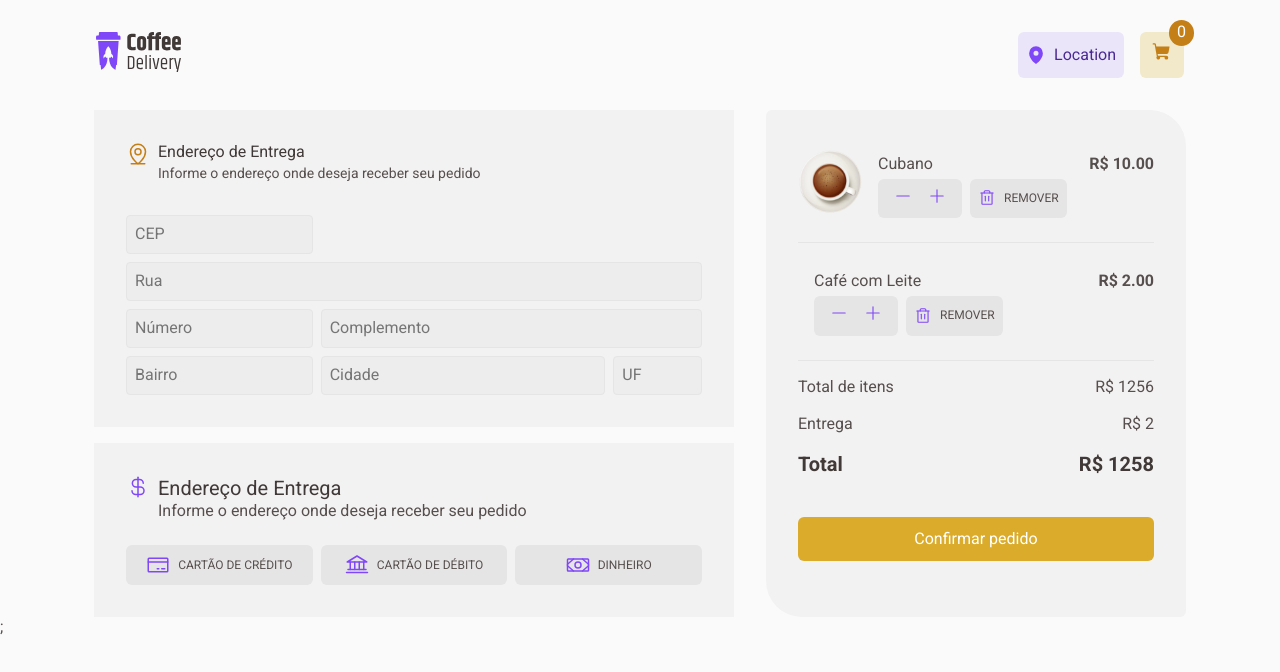
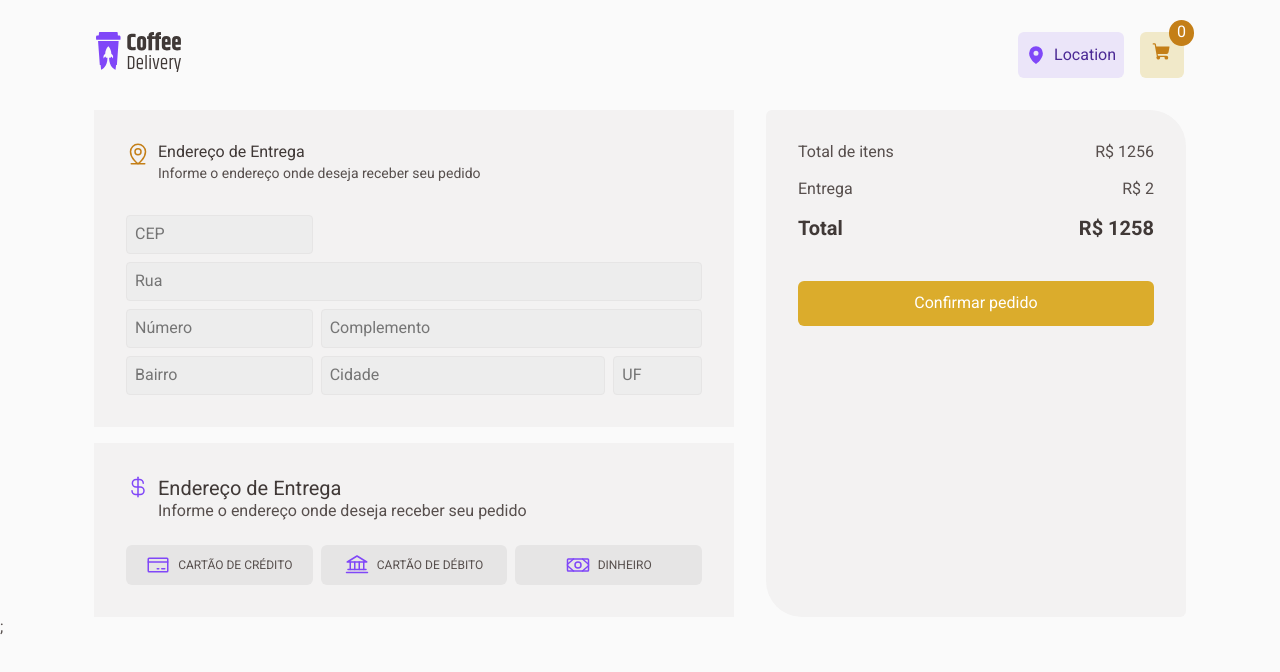
Before and after one commit to bruflor/ignite-challenge02-Coffe-Delivery, a React (Vite) app: page /cart in a window 1280 px wide. Shown: the top 672 px of the page. Built offline with nearby package versions, Linux system fonts and the light colour scheme.

Commit message:
todos for tomorrow

```diff
--- a/src/pages/Cart/Checkout.tsx
+++ b/src/pages/Cart/Checkout.tsx
@@ -5,7 +5,9 @@ import {
   Money,
   CreditCard,
 } from "phosphor-react";
+import { useContext } from "react";
 import { CartCard } from "../../components/Cards/cartCard";
+import { CartContext } from "../../contexts/CartContext";
 import {
   CartPageContainer,
   FormContainer,
@@ -15,6 +17,14 @@ import {
 } from "./style";
 
 export const Checkout = () => {
+  const { onCart } = useContext(CartContext);
+
+  //TODO: Form section as well for payments methods. They could be a select option
+  //TODO: Button "confirmar pedido" as submit form
+  //TODO: AmountCounter block negative numbers
+  //TODO: Remove Button
+  //TODO: Calculate prices totals
+  //TODO: onSubmit change main page for sucess page and pass data to that
   return (
     <CartPageContainer>
       <CheckoutContainer>
@@ -64,8 +74,17 @@ export const Checkout = () => {
       </CheckoutContainer>
 
       <ProductsCardsContainer>
-        <CartCard name={"Cubano"} price={10} />
-        <CartCard name={"Café com Leite"} price={2} />
+        {onCart.map((product) => {
+          return (
+            <CartCard
+              key={product.id}
+              id={product.id}
+              amount={product.amount}
+              name={product.name}
+              price={product.price}
+            />
+          );
+        })}
         <div>
           <p>Total de itens</p>
           <p>R$ 1256</p>
--- a/src/pages/Home/index.tsx
+++ b/src/pages/Home/index.tsx
@@ -6,7 +6,6 @@ import { coffeMenu } from "../../mocks/coffeMenu";
 import { CoffeMenu } from "./style";
 
 export const Home = () => {
-  // const [onCart, setOnCart] = useState<CartProps[]>([]);
   const { onCart, setOnCart } = useContext(CartContext);
   function onHandleAddToCart(newItemCart: any) {
     if (onCart.length >= 1) {
@@ -26,6 +25,7 @@ export const Home = () => {
               <MenuCard
                 handleAddToCart={onHandleAddToCart}
                 key={coffe.id}
+                id={coffe.id}
                 name={coffe.name}
                 description={coffe.description}
                 tags={coffe.tags}
```
